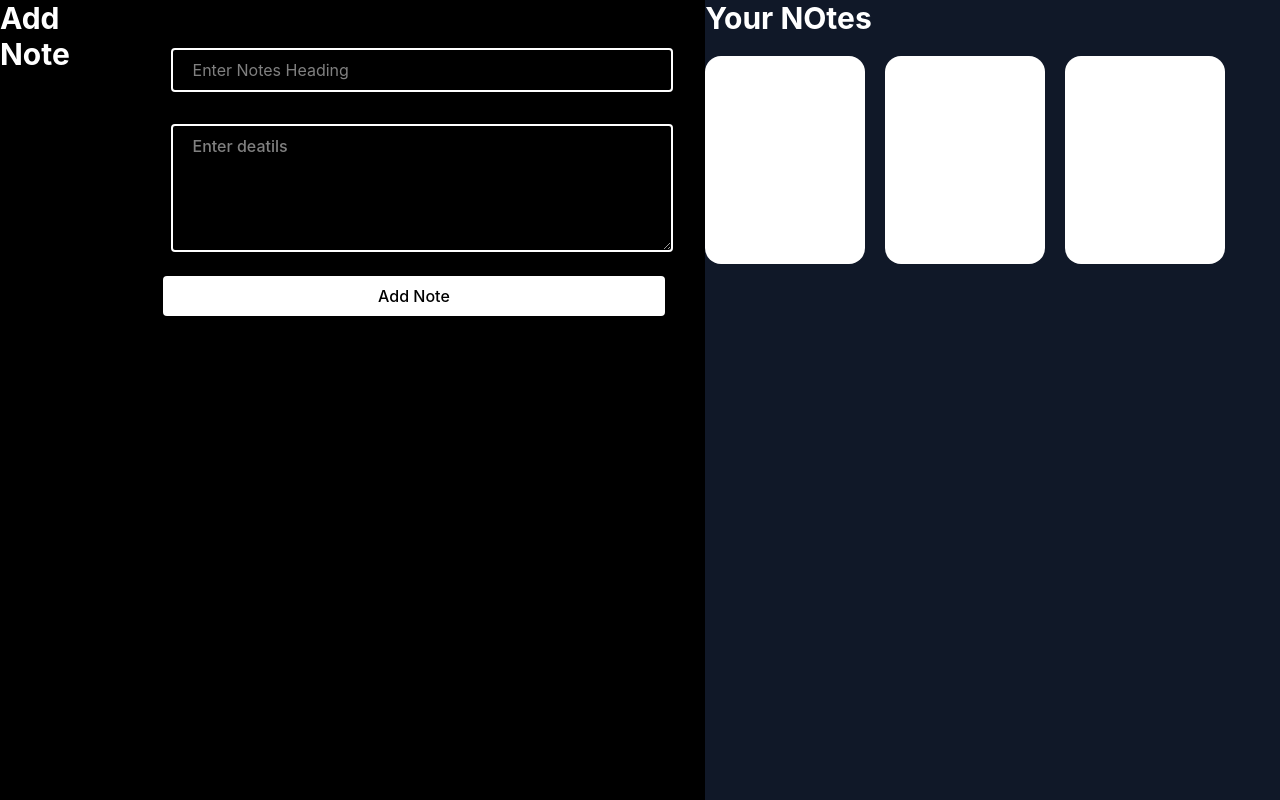
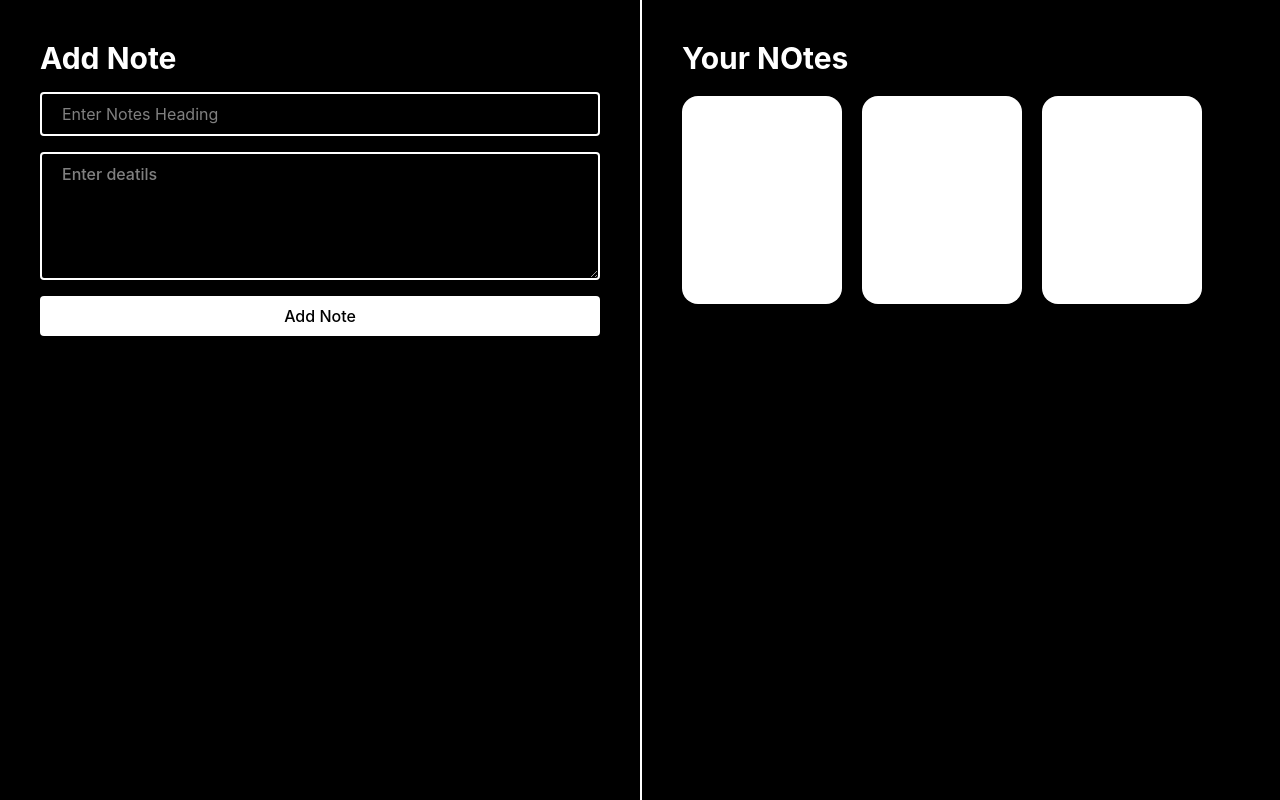
Before and after one commit to meelan10/Note-app, a React (Vite) app: page / in a window 1280 px wide. Built offline with nearby package versions, Linux system fonts and the light colour scheme.

Commit message:
small change in ui

```diff
--- a/src/App.jsx
+++ b/src/App.jsx
@@ -8,26 +8,27 @@ const App = () => {
   }
   return (
     <div className='h-screen lg:flex bg-black text-white'>
-      <h1 className='text-3xl font-bold'>Add Note</h1>
       <form onSubmit={(e)=>{
         submithandler(e)
       }}
       className='lg:w-1/2 flex flex-col items-start gap-4 p-10 '>
+           <h1 className='text-3xl font-bold'>Add Note</h1>
+
          <input
-        className='px-5 w-full m-2 py-2 border-2 rounded' type='text'
+        className='px-5 w-full  py-2 border-2 outline-none rounded' type='text'
         placeholder='Enter Notes Heading'
         />
         <textarea
-        className='px-5 font-medium m-2 w-full h-32 flex py-2 border-2 rounded'
+        className='px-5 font-medium  w-full h-32 flex py-2 border-2 rounded outline-none items-start flex-row'
         placeholder='Enter deatils'
-        text='' >
+        type='text' >
         </textarea>
 
         <button className='bg-white font-medium w-full outline-none text-black px-5 py-2 rounded'>Add Note</button>
 
       </form>
 
-      <div className='lg:w-1/2 gap-5 bg-gray-900'>
+      <div className='lg:w-1/2 border-l-2 p-10'>
       <h1 className='text-3xl font-bold'>Your NOtes</h1>
         <div className='flex flex-wrap gap-5  mt-5 overflow-auto'>
 
```
